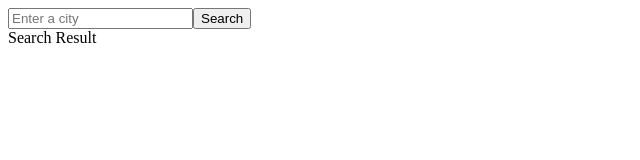
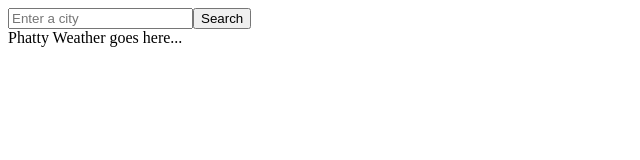
Before and after one commit to iPhatty/phatty-weather, a React (Create React App) app: page / in a window 1280 px wide. Shown: the top 160 px of the page, without its empty margins (0-640 px from the left). Built offline with nearby package versions, Linux system fonts and the light colour scheme; no server answers.

Commit message:
display results

```diff
--- a/src/components/searchResults.js
+++ b/src/components/searchResults.js
@@ -2,7 +2,18 @@ import React from 'react';
 import { connect } from 'react-redux';
 
 const SearchResult = props => {
-  return <div>Search Result</div>;
+  const { name, main, weather } = props.currentWeather;
+  if (Object.keys(props.currentWeather).length > 0) {
+    return (
+      <div>
+        <h2>{name}</h2>
+        <h3>{weather[0].main}</h3>
+        <h3>Temp: {main.temp}&deg;C</h3>
+        <h3>Humidity: {main.humidity}%</h3>
+      </div>
+    );
+  }
+  return <div>Phatty Weather goes here...</div>;
 };
 
 function mapStateToProps(state) {
```
